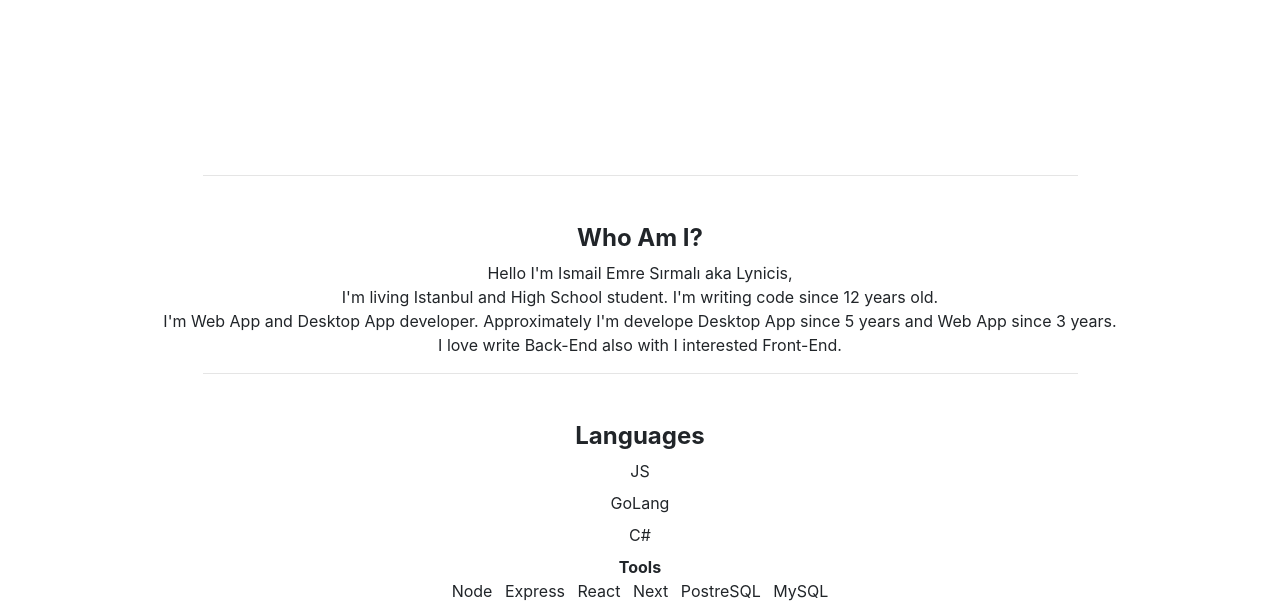
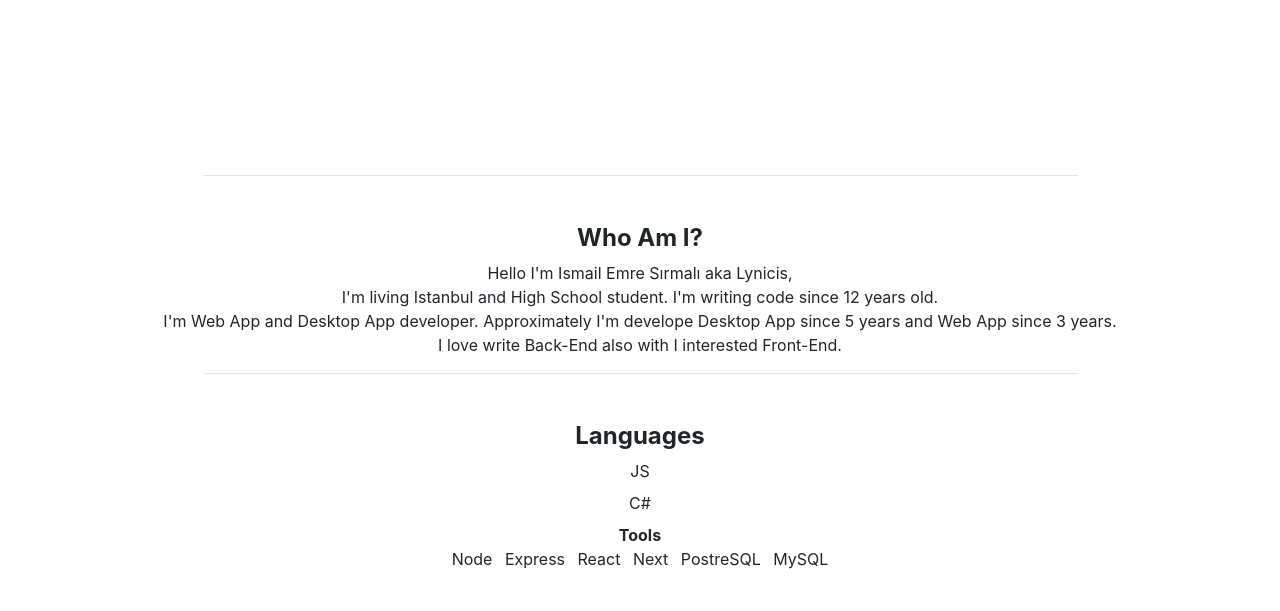
Before and after one commit to Lynicis/lynicis.github.io, a plain HTML site: page index.html in a window 1280 px wide. Shown: the part 189-800 px from the top of the page. Drawn offline with nearby package versions, Linux system fonts and the light colour scheme.

Commit message:
Update index.html

```diff
--- a/index.html
+++ b/index.html
@@ -72,7 +72,6 @@
         <h4 class="mt-5"><b>Languages</b></h4>
         <div>
           <label>JS</label><br />
-          <label>GoLang</label><br />
           <label>C#</label>
           <div>
             <b>Tools</b>
```
